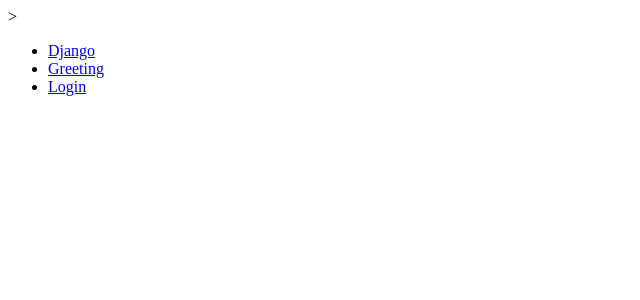
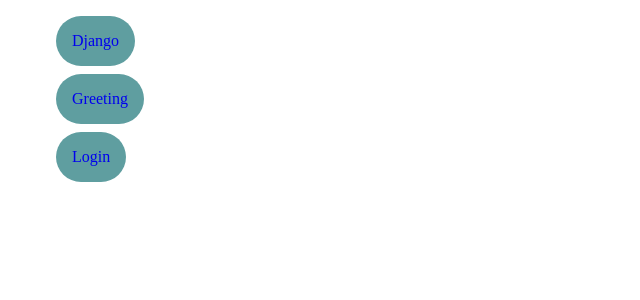
Before and after one commit to danugarri/basic_django_setUp, a Django app: page / in a window 1280 px wide. Shown: the top 300 px of the page, without its empty margins (0-640 px from the left). Run offline with Django 3.2, Linux system fonts and the light colour scheme.

Commit message:
Added css

```diff
--- /dev/null
+++ b/django_first_project/static/css/styles.css
@@ -0,0 +1,15 @@
+ul {
+    list-style: none;
+}
+
+li {
+    background-color: cadetblue;
+    width: fit-content;
+    border-radius: 25px;
+    padding: 1rem;
+    margin: 0.5rem;
+}
+
+a {
+    text-decoration: none;
+}
--- a/django_first_project/templates/greeting_template.html
+++ b/django_first_project/templates/greeting_template.html
@@ -1,8 +1,11 @@
-<!DOCTYPE html>>
+{% load static %}
+<!DOCTYPE html>
 <html lang="en">
 
 <head>
     <title>Welcome</title>
+    <link rel="stylesheet" type="text/css" href="{% static 'css/styles.css' %}">
+</head>
 </head>
 
 <body>
--- a/django_first_project/templates/root_template.html
+++ b/django_first_project/templates/root_template.html
@@ -1,8 +1,11 @@
-<!DOCTYPE html>>
+{% load static %}
+
+<!DOCTYPE html>
 <html lang="en">
 
 <head>
     <title>Django Framework</title>
+    <link rel="stylesheet" type="text/css" href="{% static 'css/styles.css' %}">
 </head>
 
 <body>
```
